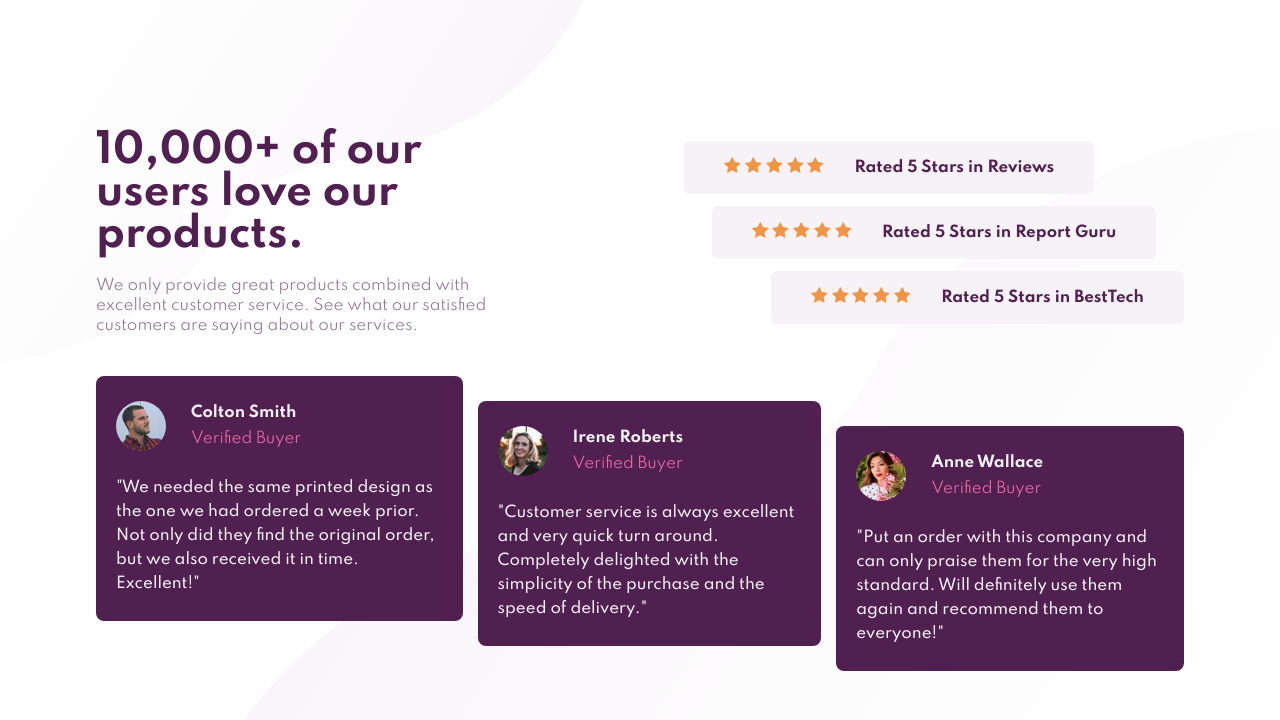
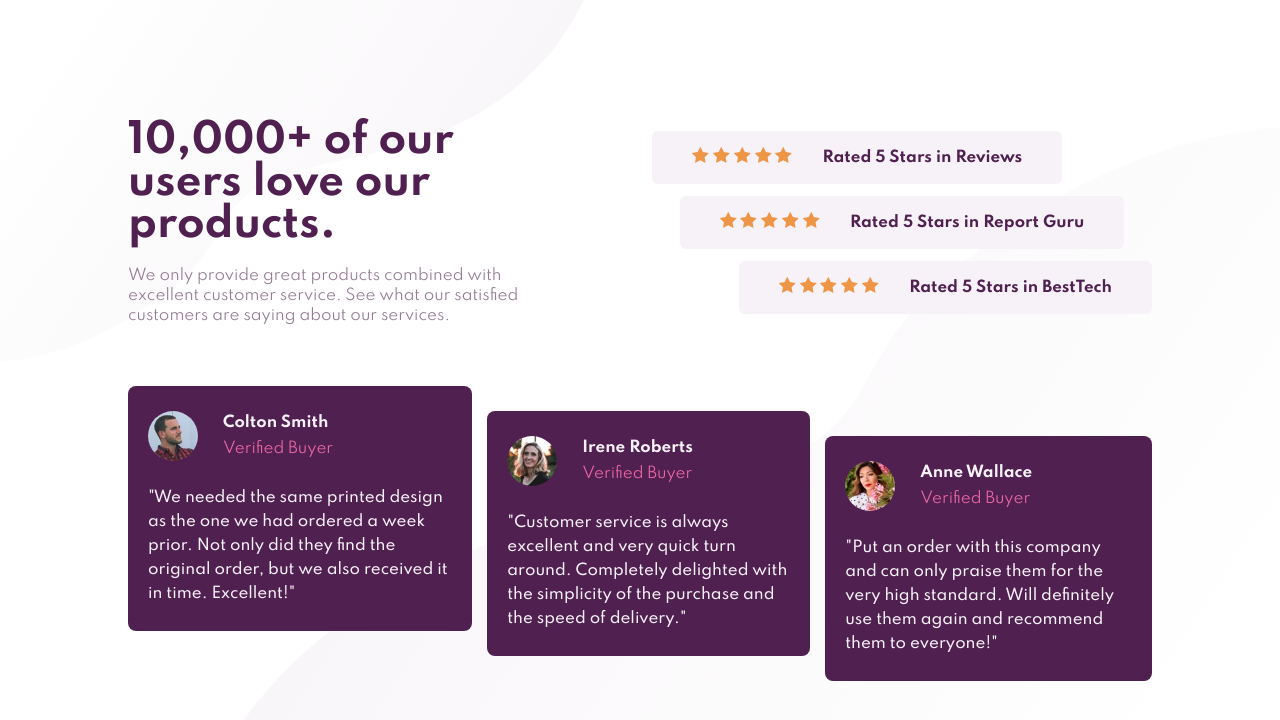
Before and after one commit to king-martinien/frontendMentor_social-proof-section, a plain HTML site: page index.html in a window 1280 px wide. Drawn offline with Linux system fonts and the light colour scheme.

Commit message:
fixing issue and restraint thesize of the container on desktop

```diff
--- a/index.html
+++ b/index.html
@@ -221,7 +221,7 @@
             </div>
           </section>
 
-          <section class="testimonials">
+          <div class="testimonials">
             <div class="card">
               <div class="card__profile">
                 <img src="/images/image-colton.jpg" alt="verified buyer img" />
@@ -266,7 +266,7 @@
                 them to everyone!"
               </p>
             </div>
-          </section>
+          </div>
         </div>
       </div>
     </main>
--- a/scss/_layout.scss
+++ b/scss/_layout.scss
@@ -9,9 +9,12 @@
     margin: 70px auto;
 
     @media screen and (min-width: 768px) {
+        margin-bottom: 120px;
+    }
+    @media screen and (min-width: 820px) {
     //   border: 2px solid red;
-      width: 85%;
-      margin-bottom: 120px;
+      width: 80%;
+    //   margin-bottom: 120px;
     }
   }
 
@@ -47,6 +50,7 @@
       display: flex;
       align-items: center;
       justify-content: space-between;
+      margin-bottom: 60px;
 
       .intro {
         text-align: left;
```
Also changed, not shown: css/style.css, 1 other file.
